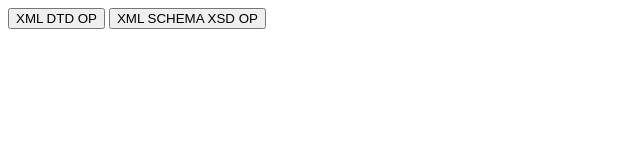
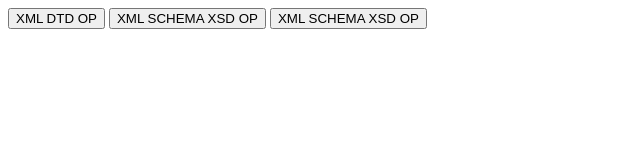
Before and after one commit to ArinSM/XML, a plain HTML site: page index.html in a window 1280 px wide. Shown: the whole page, without its empty margins (0-640 px from the left). Drawn offline with Linux system fonts and the light colour scheme.

Commit message:
update index.html

```diff
--- a/index.html
+++ b/index.html
@@ -8,7 +8,7 @@
 
   <a href="DMART.xml" target="_parent"><button class="btn btn7">XML DTD OP</button></a>
   <a href="rohan.xml" target="_parent"><button class="btn btn7">XML SCHEMA XSD OP</button></a>
-
+  <a href="student.xml" target="_parent"><button class="btn btn7">XML SCHEMA XSD OP</button></a>
 
  </body>
 </html>
```
